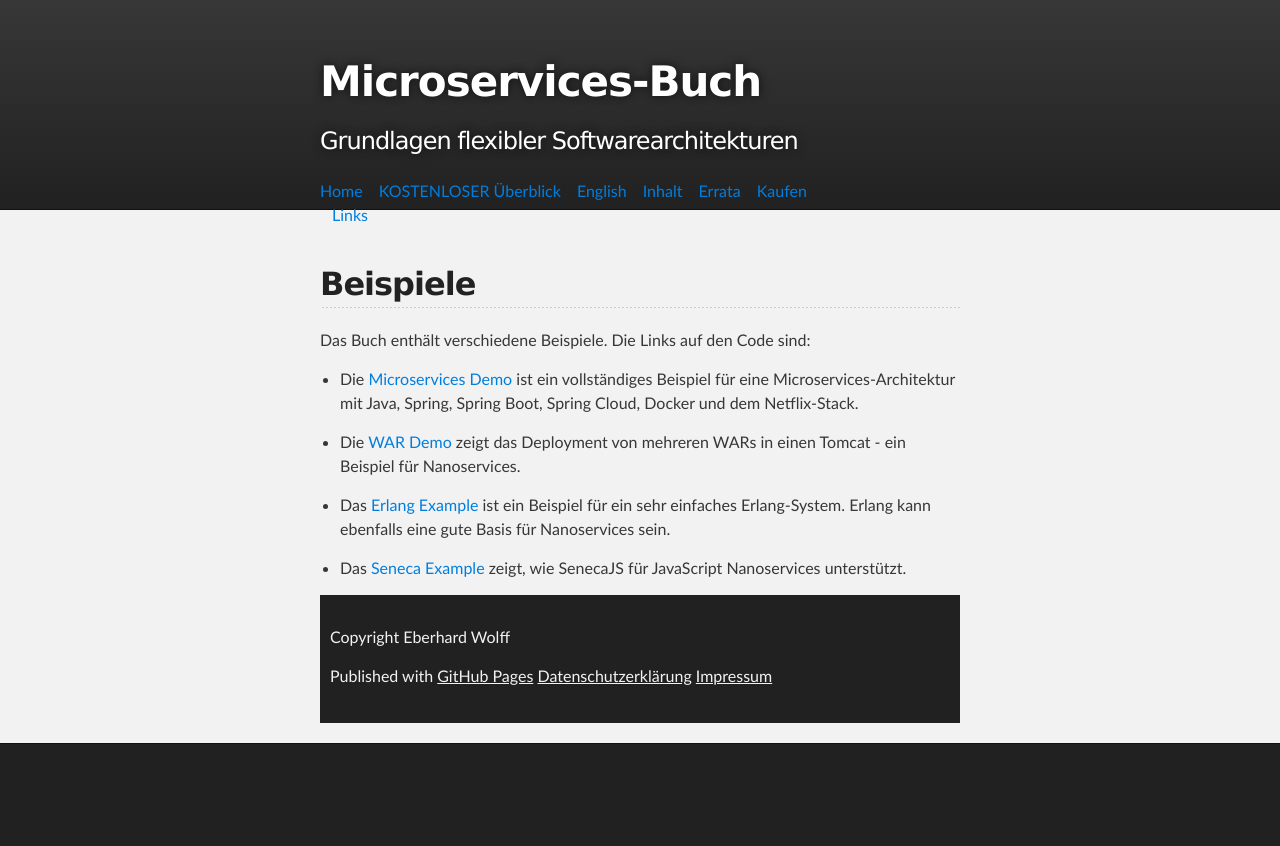
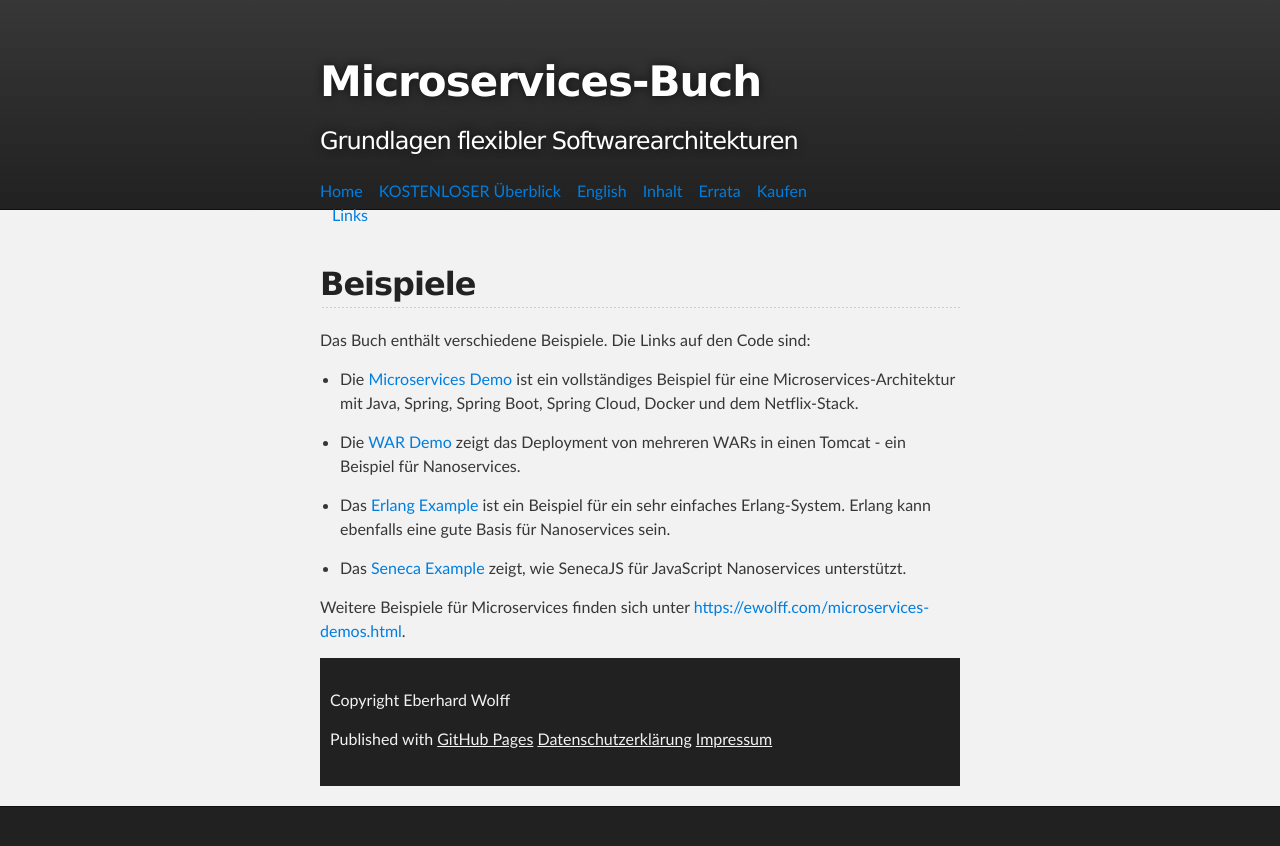
Before and after one commit to ewolff/microservices-buch.de, a Jekyll site: the page built from beispiele.md, in a window 1280 px wide. Shown: the top 846 px of the page. Built offline with Jekyll 4.4.1, drawn with Linux system fonts in a browser that asks for light colours.

Commit message:
Minor fixes

```diff
--- a/beispiele.md
+++ b/beispiele.md
@@ -26,3 +26,6 @@ Das Buch enthält verschiedene Beispiele. Die Links auf den Code sind:
 * Das [Seneca Example](https://github.com/ewolff/seneca-example)
 	zeigt, wie SenecaJS für JavaScript Nanoservices
 	unterstützt.
+
+Weitere Beispiele für Microservices finden sich unter
+[https://ewolff.com/microservices-demos.html](https://ewolff.com/microservices-demos.html).
```
Also changed, not shown: index.md (+1 -2 lines).
